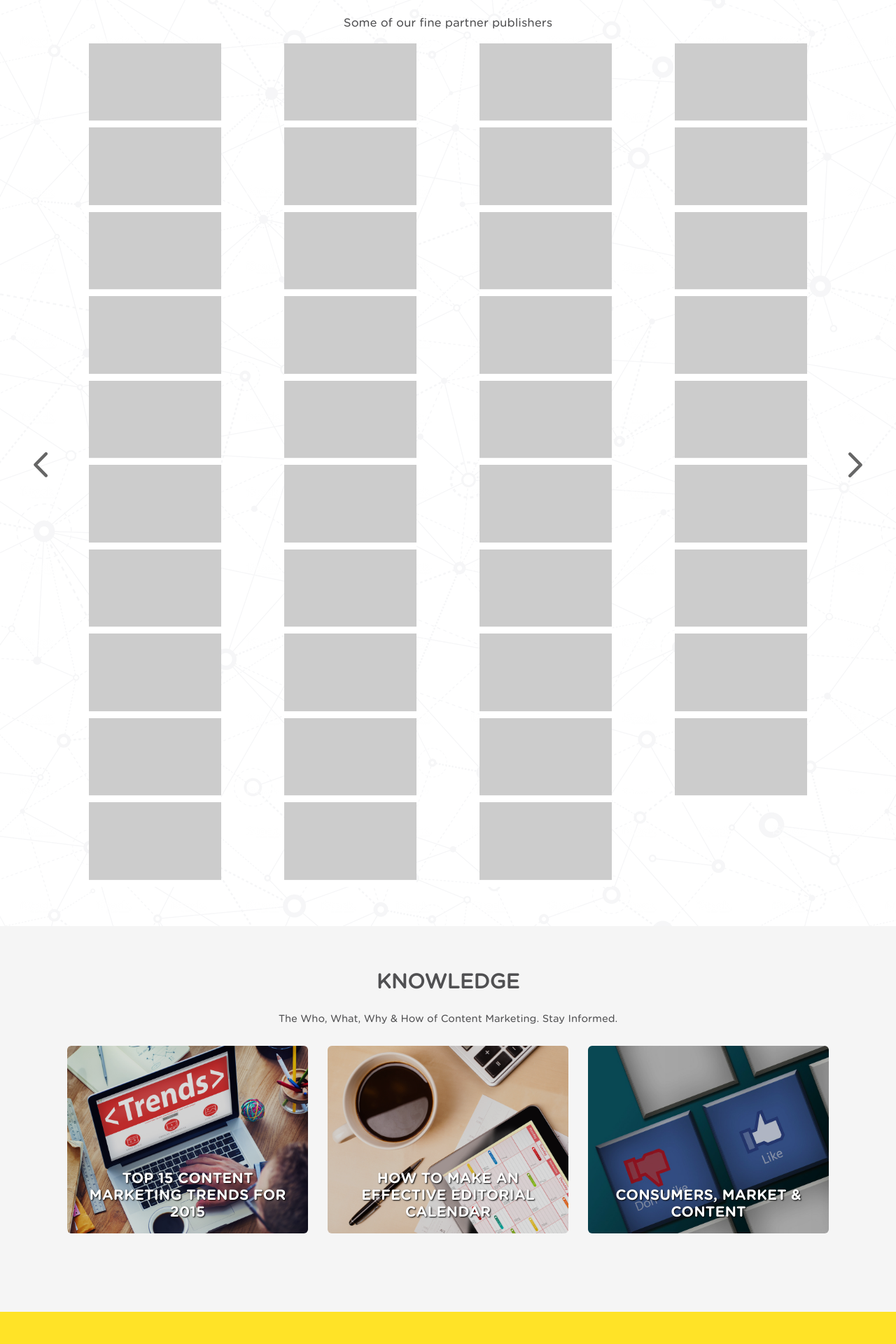
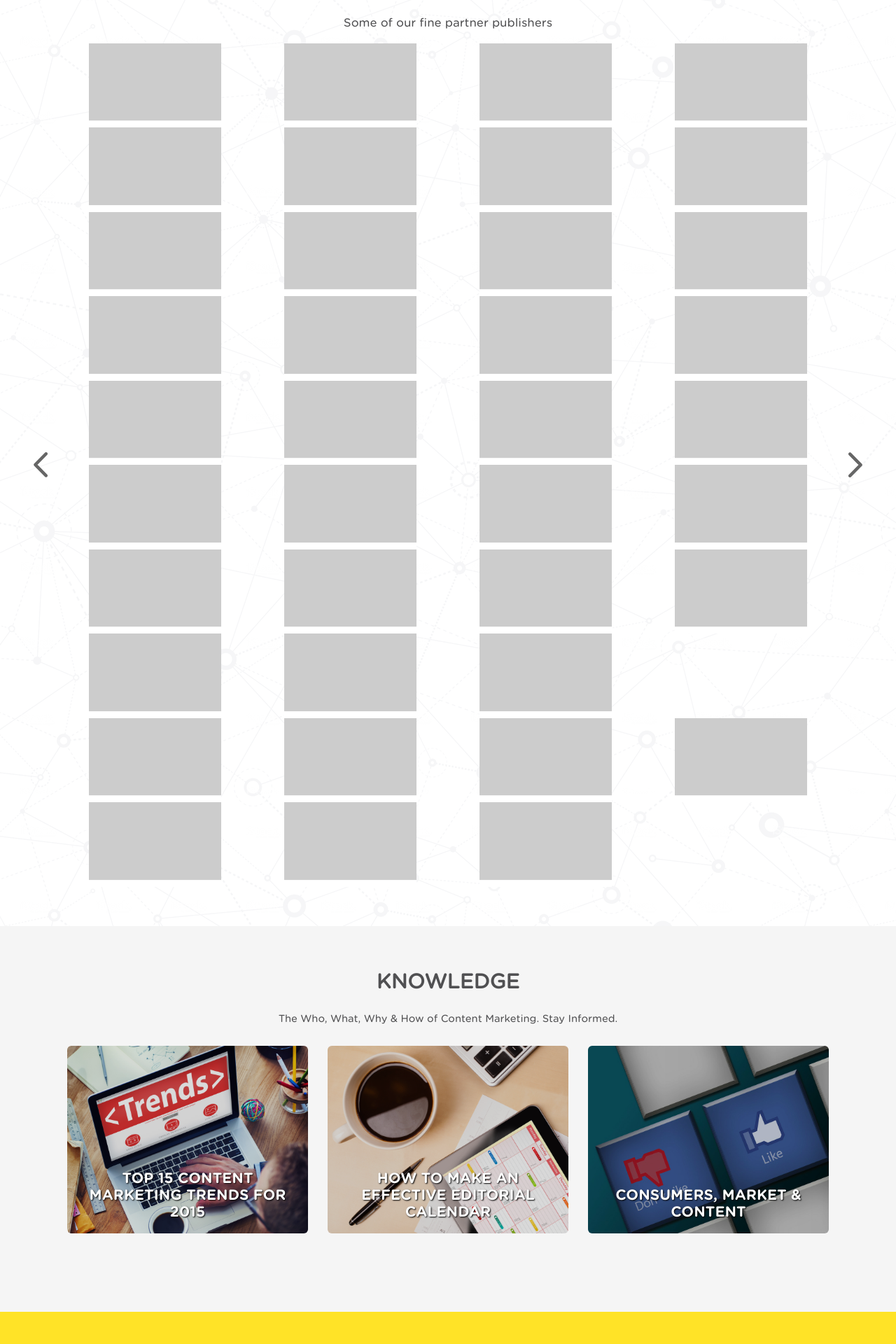
Before and after one commit to SpiralContent/spiral-public, a Jekyll site: the page built from index.md, in a window 1280 px wide. Shown: the part 2078-3998 px from the top of the page at 70% size. Built offline with Jekyll 4.4.1, drawn with Linux system fonts in a browser that asks for light colours; nearby versions of some CDN libraries.

Commit message:
removed indiatv

```diff
--- a/_includes/network.html
+++ b/_includes/network.html
@@ -21,7 +21,6 @@
     <div class="col-xs-4 col-md-3"><img class="network-logo" src="{{ site.baseurl}}/img/network-placeholder.png" data-src="{{ site.baseurl }}/img/logos/40-thatscoop.jpg" alt="40-thatscoop logo"></div>
   </div>
   <div class="row tac publishers-list">
-    <div class="col-xs-4 col-md-3"><img class="network-logo" src="{{ site.baseurl}}/img/network-placeholder.png" data-src="{{ site.baseurl }}/img/logos/17-indiatv.jpg" alt="17-indiatv logo"></div>
     <div class="col-xs-4 col-md-3"><img class="network-logo" src="{{ site.baseurl}}/img/network-placeholder.png" data-src="{{ site.baseurl }}/img/logos/18-outlook.jpg" alt="18-outlook logo"></div>
     <div class="col-xs-4 col-md-3"><img class="network-logo" src="{{ site.baseurl}}/img/network-placeholder.png" data-src="{{ site.baseurl }}/img/logos/19-beautyglimpse.jpg" alt="19-beautyglimpse logo"></div>
     <div class="col-xs-4 col-md-3"><img class="network-logo" src="{{ site.baseurl}}/img/network-placeholder.png" data-src="{{ site.baseurl }}/img/logos/20-mw.jpg" alt="20-mw logo"></div>
```
